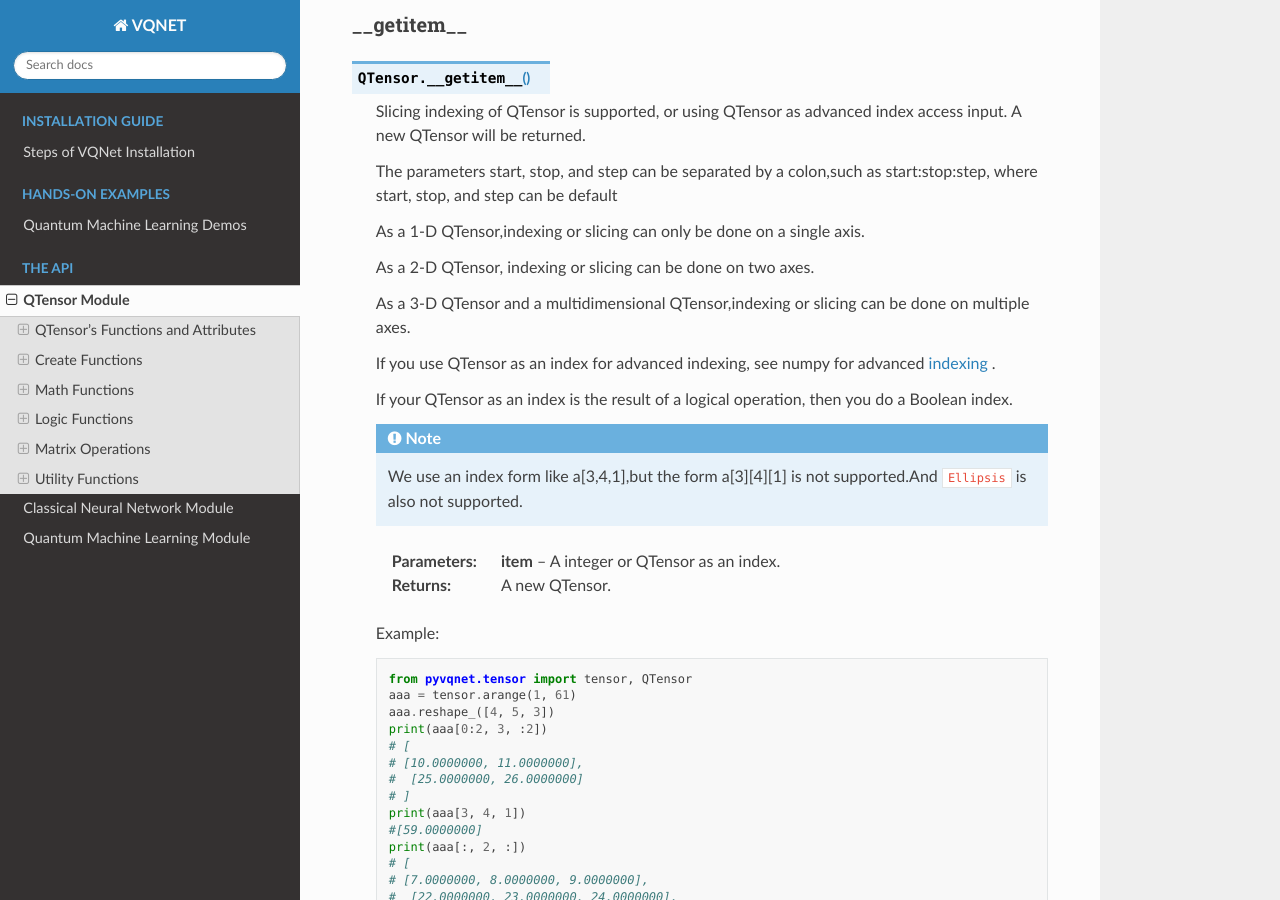
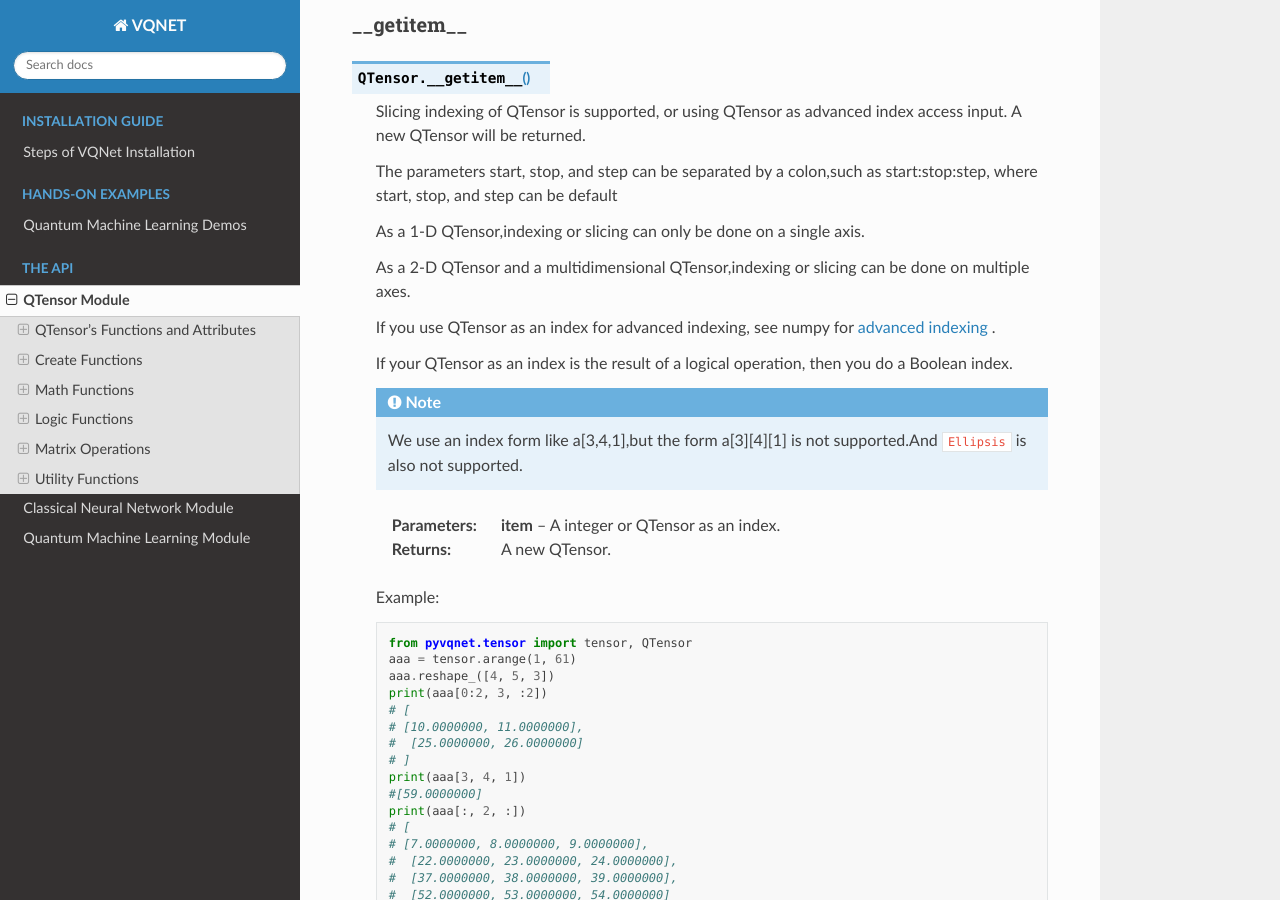
Before and after one commit to OriginQ/VQNET2.0-tutorial-en, a Sphinx documentation site: the page built from source/rst/QTensor.rst, in a window 1280 px wide and 900 px high, scrolled down 11797 px. Built offline with Sphinx 7.4.7 and the Read the Docs theme 2.0.0, drawn with Linux system fonts in a browser that asks for light colours; some of the changed text lies outside the part shown.

Commit message:
Delete 'As a 2-D QTensor,indexing or slicing can only be done on two axes.'

```diff
--- a/source/rst/QTensor.rst
+++ b/source/rst/QTensor.rst
@@ -610,11 +610,9 @@
 
         As a 1-D QTensor,indexing or slicing can only be done on a single axis.
 
-        As a 2-D QTensor, indexing or slicing can be done on two axes.
-
-        As a 3-D QTensor and a multidimensional QTensor,indexing or slicing can be done on multiple axes.
-
-        If you use QTensor as an index for advanced indexing, see numpy for advanced `indexing <https://docs.scipy.org/doc/numpy-1.10.1/reference/arrays.indexing.html>`_ .
+        As a 2-D QTensor and a multidimensional QTensor,indexing or slicing can be done on multiple axes.
+
+        If you use QTensor as an index for advanced indexing, see numpy for `advanced indexing <https://docs.scipy.org/doc/numpy-1.10.1/reference/arrays.indexing.html>`_ .
 
         If your QTensor as an index is the result of a logical operation, then you do a Boolean index.
 
@@ -702,11 +700,9 @@
 
     As a 1-D QTensor,indexing or slicing can only be done on a single axis.
 
-    As a 2-D QTensor, indexing or slicing can be done on two axes.
-
-    As a 3-D QTensor and a multidimensional QTensor,indexing or slicing can be done on multiple axes.
-
-    If you use QTensor as an index for advanced indexing, see numpy for advanced `indexing <https://docs.scipy.org/doc/numpy-1.10.1/reference/arrays.indexing.html>`_ .
+    As a 2-D QTensor and a multidimensional QTensor,indexing or slicing can be done on multiple axes.
+
+    If you use QTensor as an index for advanced indexing, see numpy for `advanced indexing <https://docs.scipy.org/doc/numpy-1.10.1/reference/arrays.indexing.html>`_ .
 
     If your QTensor as an index is the result of a logical operation, then you do a Boolean index.
 
@@ -1689,8 +1684,8 @@
     :param t:  the input QTensor
     :param axis:  the axis used to calculate the standard deviation,defaults to None
     :param keepdims:  whether the output QTensor has dim retained or not, defaults to False
-    :param unbiased:  whether to use Bessel’s correction,default true.
-    :return: Return the standard variance of the values in input or QTensor..
+    :param unbiased:  whether to use Bessel’s correction,default true
+    :return: Return the standard variance of the values in input or QTensor
 
     Example::
 
--- a/source/rst/install.rst
+++ b/source/rst/install.rst
@@ -78,8 +78,8 @@
             prob = list(prob.values())
             return prob
 
-Our task to is classify these data which is generated randomly based on binary classification algorithm. In this task,
-0 is a circle's center, points within radius by 1 colored in red are one category, the samples labeled in blue are another category.
+Our task is to classify these data which is generated randomly based on binary classification algorithm. In this task,
+0 is a circle's center, points within radius by 1 colored in red are one category, the samples are labeled in blue are another category.
 
 .. figure:: ./images/origin_circle.png
 
--- a/source/rst/qml_demo.rst
+++ b/source/rst/qml_demo.rst
@@ -161,7 +161,7 @@
         label = np.eye(2)[label].reshape(-1,2)
         return data, label
 
-model forwarding, loss function calculation,
+Model forwarding, loss function calculation,
 reverse calculation, optimizer calculation can perform like the general
 neural network training mode,until the number of iterations reaches the preset value.
 The training data used is generated above, and the test data is qvc_test_data and train data is qvc_train_data.
```
Also changed, not shown: other parts of source/rst/QTensor.rst (+1 -2 lines).
